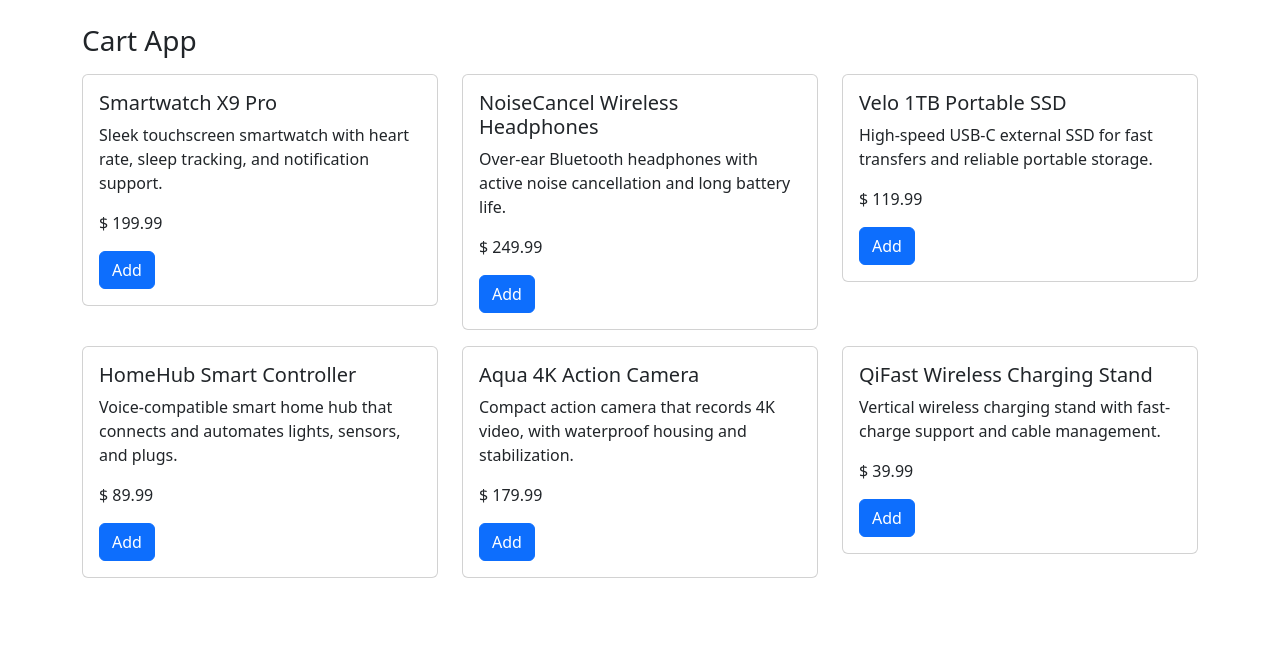
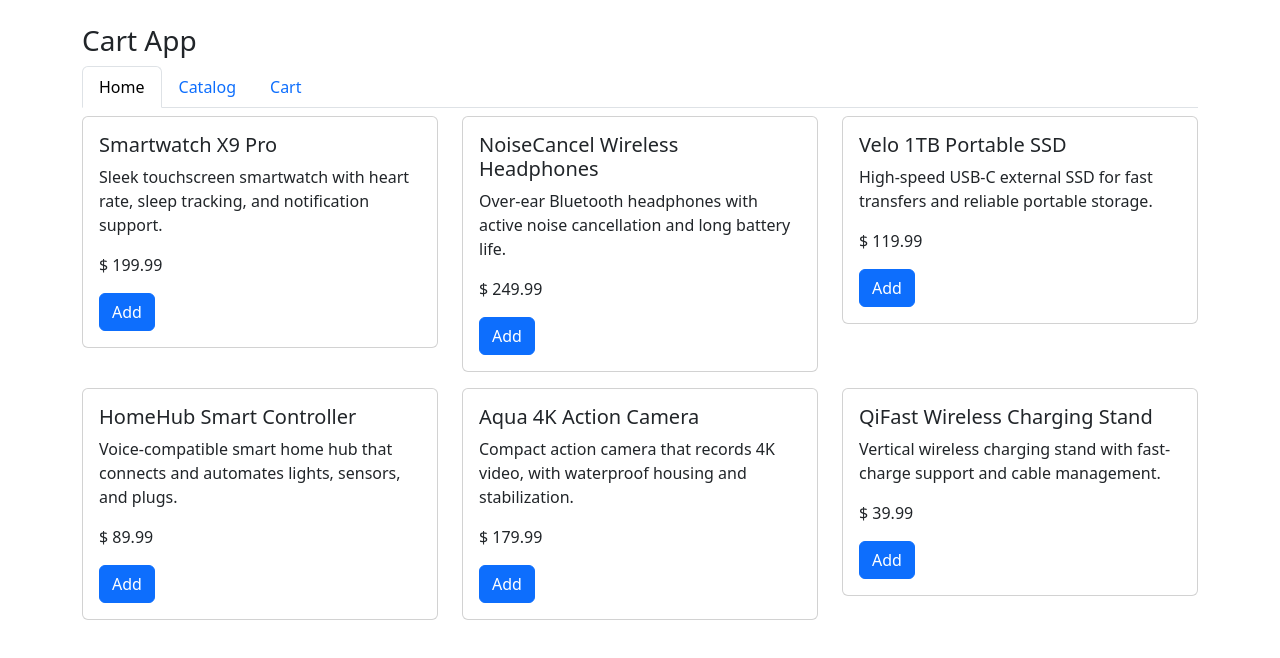
Before and after one commit to saw-cdt/cart-app, a React (Vite) app: page /catalog in a window 1280 px wide. Shown: the top 658 px of the page. Built offline with nearby package versions, Linux system fonts and the light colour scheme.

Commit message:
Added Routes

```diff
--- a/package.json
+++ b/package.json
@@ -11,7 +11,8 @@
   },
   "dependencies": {
     "react": "^19.1.1",
-    "react-dom": "^19.1.1"
+    "react-dom": "^19.1.1",
+    "react-router-dom": "^7.9.5"
   },
   "devDependencies": {
     "@eslint/js": "^9.36.0",
--- a/src/CartApp.jsx
+++ b/src/CartApp.jsx
@@ -1,6 +1,8 @@
+import { Navigate, Route, Routes } from "react-router-dom";
 import { CartView } from "./components/CartView";
 import { CatalogView } from "./components/CatalogView";
 import { useItemsCart } from "./hooks/useItemsCart";
+import { Navbar } from "./components/Navbar";
 
 export const CartApp = () => {
   const { cartItems, handlerAppProductCart, handlerDeleteProduct } =
@@ -10,14 +12,31 @@ export const CartApp = () => {
     <>
       <div className="container my-4">
         <h3>Cart App</h3>
-
-        <CatalogView handler={handlerAppProductCart} />
-
-        {cartItems?.length <= 0 || (
-          <div className="my-4 w-50">
-            <CartView items={cartItems} handlerDelete={handlerDeleteProduct} />
-          </div>
-        )}
+        <Navbar />
+        <Routes>
+          <Route
+            path="catalog"
+            element={<CatalogView handler={handlerAppProductCart} />}
+          />
+          <Route
+            path="cart"
+            element={
+              cartItems?.length <= 0 ? (
+                <div className="alert alert-warning">
+                  The Shopping cart is empty!
+                </div>
+              ) : (
+                <div className="my-4 w-50">
+                  <CartView
+                    items={cartItems}
+                    handlerDelete={handlerDeleteProduct}
+                  />
+                </div>
+              )
+            }
+          />
+          <Route path="/" element={<Navigate to={"/catalog"} />} />
+        </Routes>
       </div>
     </>
   );
--- /dev/null
+++ b/src/components/Navbar.jsx
@@ -0,0 +1,23 @@
+export const Navbar = () => {
+  return (
+    <>
+      <ul class="nav nav-tabs">
+        <li class="nav-item">
+          <a class="nav-link active" href="#">
+            Home
+          </a>
+        </li>
+        <li class="nav-item">
+          <a class="nav-link" href="#">
+            Catalog
+          </a>
+        </li>
+        <li class="nav-item">
+          <a class="nav-link" href="#">
+            Cart
+          </a>
+        </li>
+      </ul>
+    </>
+  );
+};
--- a/src/main.jsx
+++ b/src/main.jsx
@@ -1,9 +1,12 @@
 import { StrictMode } from "react";
 import { createRoot } from "react-dom/client";
 import { CartApp } from "./CartApp";
+import { BrowserRouter } from "react-router-dom";
 
 createRoot(document.getElementById("root")).render(
   <StrictMode>
-    <CartApp />
-  </StrictMode>
+    <BrowserRouter>
+      <CartApp />
+    </BrowserRouter>
+  </StrictMode>,
 );
```
Also changed, not shown: 1 other file (tests, documents, lock files or other folders).
